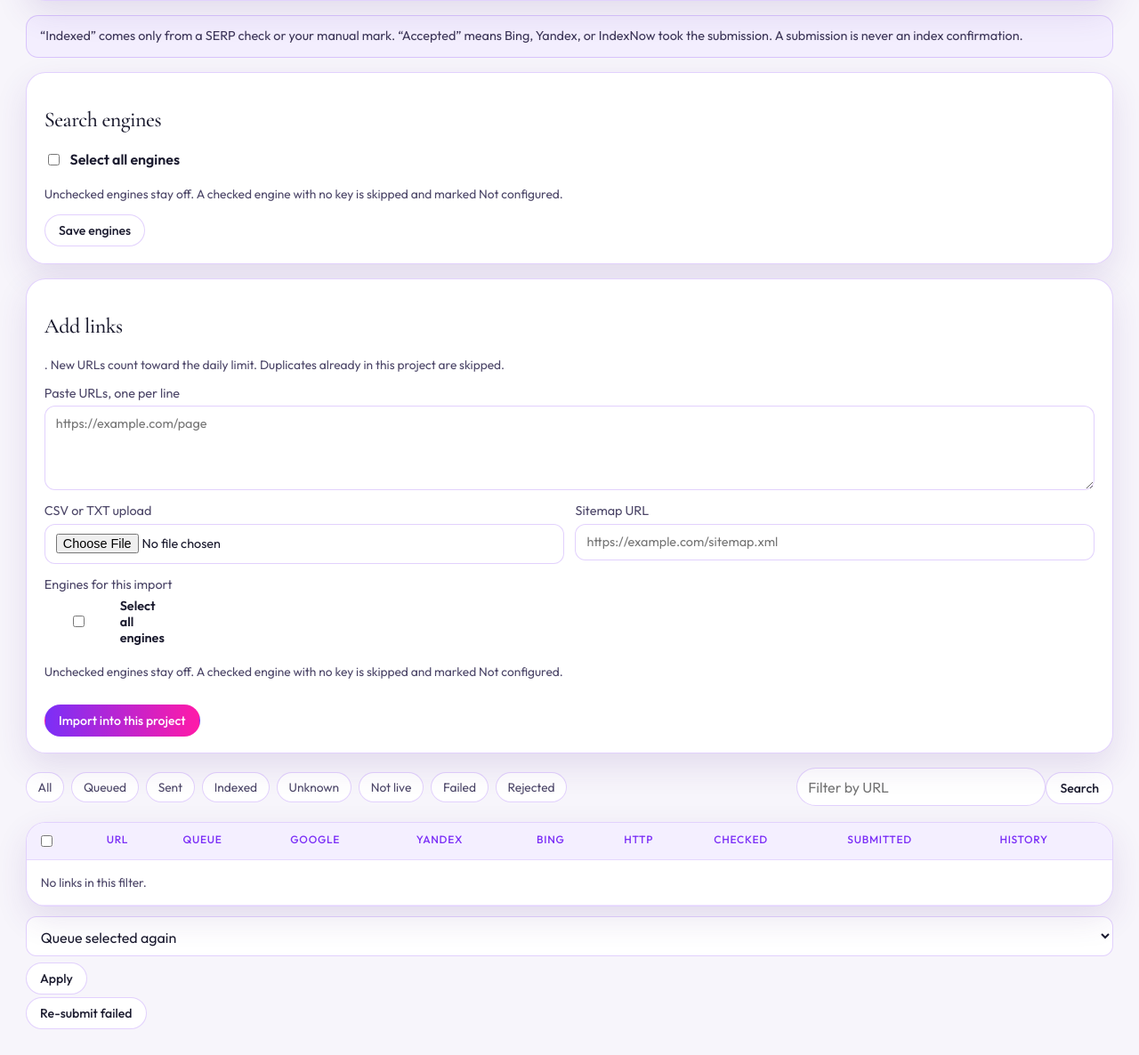
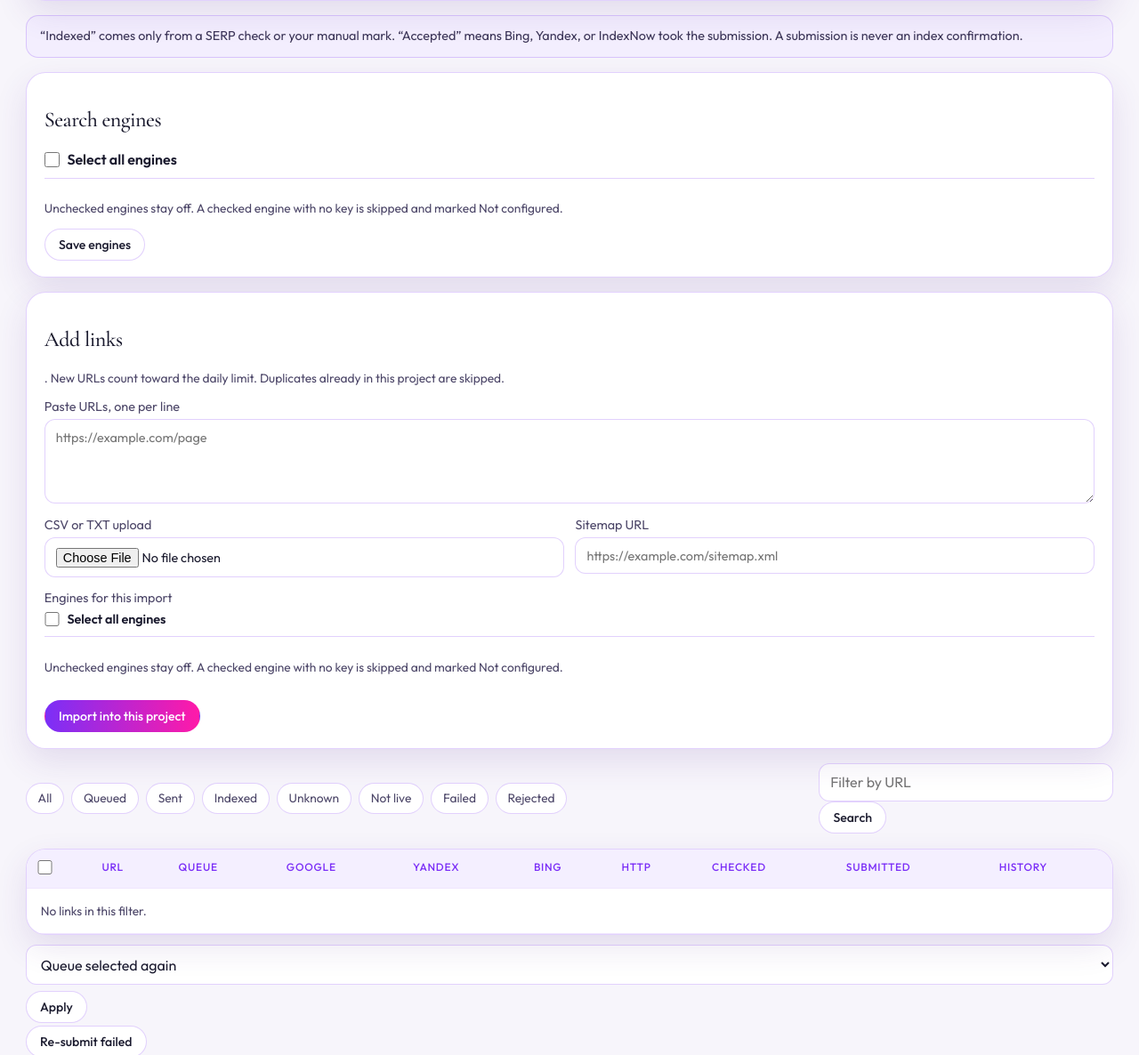
Before and after one commit to Adultplatformsreviews/backlink-indexer, a Python web app: template backlink_indexer/templates/project_detail.html in a window 1280 px wide. Shown: the part 277-1463 px from the top of the page at 89% size. Run offline with Jinja, Linux system fonts and the light colour scheme; the template is opened without the code that fills it, so the values that code supplies are empty.

Commit message:
Line up the engine checkboxes on one row. (#11)
Checkboxes no longer inherit the full-width field input rule, so each engine stays checkbox, name, and status on a single left-aligned line. Wide screens use two columns.

Co-authored-by: Cursor Agent <cursoragent@cursor.com>

```diff
--- a/backlink_indexer/static/style.css
+++ b/backlink_indexer/static/style.css
@@ -185,13 +185,25 @@ pre { white-space: pre-wrap; color: var(--muted); }
 .tab:hover, .tab.on { color: var(--ink); border-color: var(--gold); background: rgba(123, 47, 247, .1); }
 .tab i { font-style: normal; color: var(--gold); margin-left: .25rem; }
 .search { margin-left: auto; }
-.search input, .field input, .field textarea, .field select, .chip input, select {
+.search input:not([type="checkbox"]):not([type="radio"]),
+.field input:not([type="checkbox"]):not([type="radio"]),
+.field textarea, .field select, .chip input, select {
   border: 1px solid var(--line);
   border-radius: 12px;
   padding: .65rem .75rem;
   background: var(--input-bg);
   color: var(--ink);
   width: 100%;
+}
+input[type="checkbox"], input[type="radio"] {
+  width: 1.05rem;
+  height: 1.05rem;
+  min-width: 1.05rem;
+  max-width: 1.05rem;
+  margin: 0;
+  padding: 0;
+  flex: 0 0 auto;
+  accent-color: #7b2ff7;
 }
 .search input { width: 280px; border-radius: 999px; }
 .field { display: flex; flex-direction: column; gap: .35rem; margin-bottom: .9rem; font-size: .9rem; color: var(--muted); }
@@ -414,9 +426,35 @@ html[data-theme="dark"] .topnav .btn.ghost { background: transparent; color: #ff
 .timeline strong { display: block; color: var(--gold); text-transform: capitalize; }
 .timeline span, .timeline p { color: var(--muted); margin: .15rem 0 0; }
 .page-actions { display: flex; flex-wrap: wrap; gap: .55rem; margin-top: .4rem; }
-.engine-picker { display: grid; gap: .4rem; }
-.engine-picker label { display: flex; gap: .55rem; align-items: center; justify-content: flex-start; width: max-content; max-width: 100%; color: var(--ink); }
-.engine-all { font-weight: 600; }
+.engine-picker { display: block; }
+.engine-grid {
+  display: grid;
+  grid-template-columns: 1fr;
+  gap: .45rem 1.25rem;
+  align-items: center;
+}
+.engine-row {
+  display: flex;
+  flex-direction: row;
+  align-items: center;
+  justify-content: flex-start;
+  gap: .55rem;
+  width: auto;
+  margin: 0;
+  color: var(--ink);
+}
+.engine-name { white-space: nowrap; }
+.engine-row .badge { white-space: nowrap; margin: 0; }
+.engine-all {
+  font-weight: 600;
+  padding-bottom: .65rem;
+  margin-bottom: .65rem;
+  border-bottom: 1px solid var(--line);
+}
+.type input[type="radio"] { margin-right: .4rem; vertical-align: middle; }
+@media (min-width: 760px) {
+  .engine-grid { grid-template-columns: 1fr 1fr; }
+}
 table.data input { width: auto; min-width: 8rem; }
 @media (max-width: 980px) {
   .feature-grid, .stat-grid, .auth-stage, .split, .chart-head { grid-template-columns: 1fr; display: grid; }
--- a/backlink_indexer/templates/engines.html
+++ b/backlink_indexer/templates/engines.html
@@ -1,15 +1,17 @@
 <div class="engine-picker" data-engine-group>
   <input type="hidden" name="engines_set" value="1">
-  <label class="engine-all">
+  <label class="engine-row engine-all">
     <input type="checkbox" data-engine-all {% if engines and engines|selectattr('checked')|list|length == engines|length %}checked{% endif %}>
-    Select all engines
+    <span class="engine-name">Select all engines</span>
   </label>
-  {% for engine in engines %}
-  <label>
-    <input type="checkbox" name="{{ engine.key }}" value="1" data-engine {% if engine.checked %}checked{% endif %}>
-    {{ engine.label }}
-    {% if not engine.configured %}<span class="badge">Not configured</span>{% endif %}
-  </label>
-  {% endfor %}
+  <div class="engine-grid">
+    {% for engine in engines %}
+    <label class="engine-row">
+      <input type="checkbox" name="{{ engine.key }}" value="1" data-engine {% if engine.checked %}checked{% endif %}>
+      <span class="engine-name">{{ engine.label }}</span>
+      {% if not engine.configured %}<span class="badge">Not configured</span>{% endif %}
+    </label>
+    {% endfor %}
+  </div>
   <p class="sub">Unchecked engines stay off. A checked engine with no key is skipped and marked Not configured.</p>
 </div>
```
Also changed, not shown: tests/test_app.py (+2 -0 lines).
